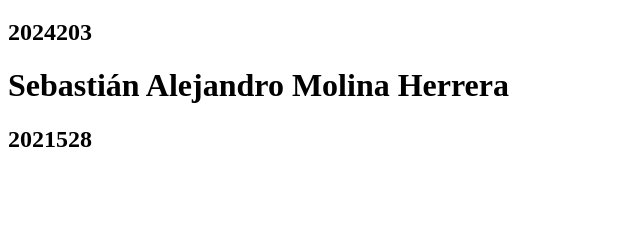
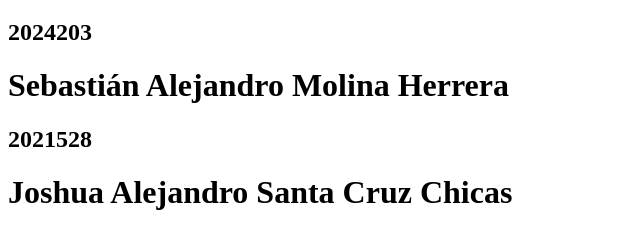
Before and after one commit to jjimenez-2021647/Laboratorio1, a plain HTML site: page index.html in a window 1280 px wide. Shown: the part 654-886 px from the top of the page, without its empty margins (0-640 px from the left). Before the commit the page ends 826 px from the top, so only its background shows below. Drawn offline with Linux system fonts and the light colour scheme.

Commit message:
feat: Se agrego el nombre de jsanta-2024254

```diff
--- a/index.html
+++ b/index.html
@@ -21,5 +21,6 @@
     <h2>2024203</h2>
     <h1>Sebastián Alejandro Molina Herrera</h1>
     <h2>2021528</h2>
+    <h1>Joshua Alejandro Santa Cruz Chicas</h1>
 </body>
 </html>
```
